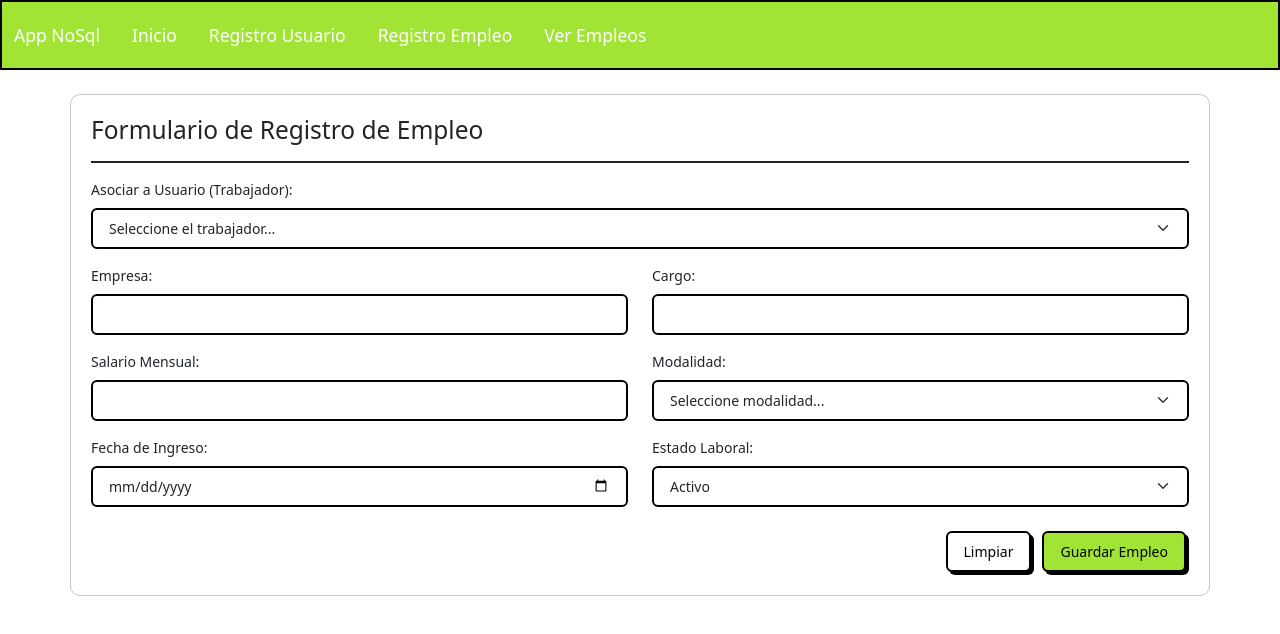
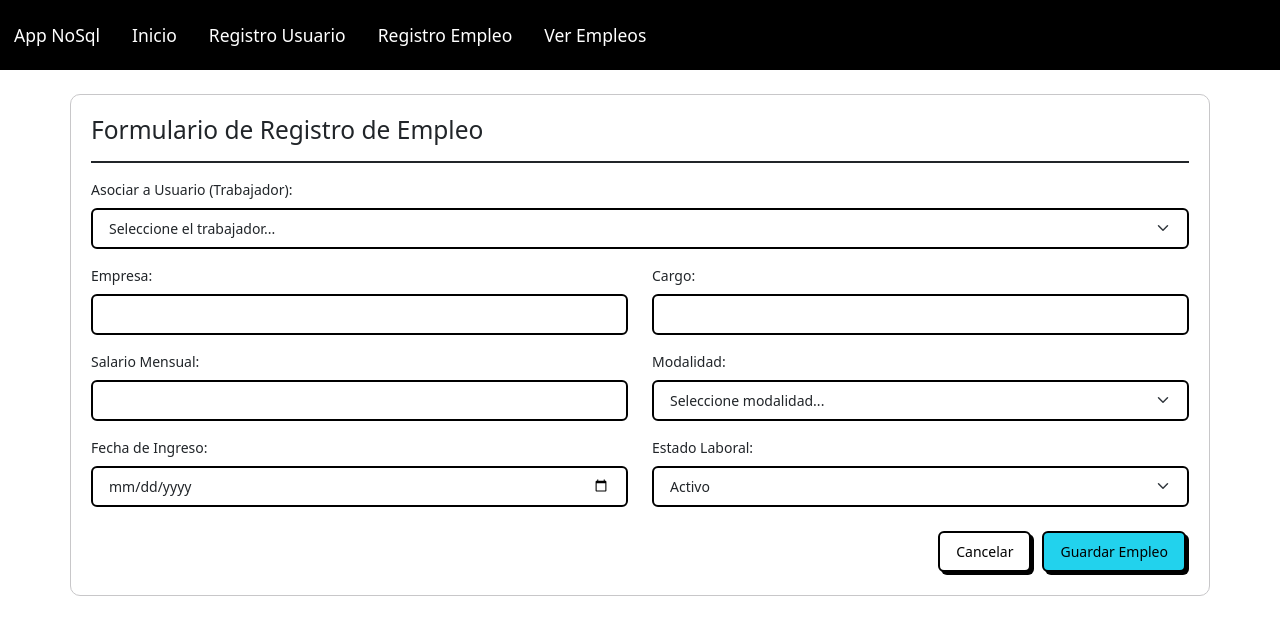
Before and after one commit to Pitiwax/proyecto-nosql-evaluacion3, a plain HTML site: page app/crear-empleo.html in a window 1280 px wide. Drawn offline with nearby package versions, Linux system fonts and the light colour scheme; no server answers.

Commit message:
Cambios en validaciones Y color de formularios y tablas

```diff
--- a/app/crear-empleo.html
+++ b/app/crear-empleo.html
@@ -20,7 +20,7 @@
 </head>
 
 <body>
-    <nav class="navbar navbar-expand-lg bg-primary" data-bs-theme="dark">
+    <nav class="navbar navbar-expand-lg bg-dark" data-bs-theme="dark">
         <div class="container-fluid">
             <a class="navbar-brand" href="#">App NoSql</a>
             <button class="navbar-toggler" type="button" data-bs-toggle="collapse" data-bs-target="#navbarColor01"
@@ -95,8 +95,8 @@
 
             <div class="row mt-4">
                 <div class="col d-flex justify-content-end">
-                    <button type="reset" class="btn btn-secondary me-2">Limpiar</button>
-                    <button type="button" class="btn btn-primary" onclick="guardarNuevoEmpleo();">Guardar Empleo</button>
+                    <button type="reset" class="btn btn-secondary me-2">Cancelar</button>
+                    <button type="button" class="btn btn-info" onclick="guardarNuevoEmpleo();">Guardar Empleo</button>
                 </div>
             </div>
         </form>
--- a/app/js/crear-empleo.js
+++ b/app/js/crear-empleo.js
@@ -20,9 +20,10 @@ async function cargarUsuariosEnSelect() {
     }
 }
 
-// Función para enviar los datos al backend
+// Función para enviar los datos al backend validados
 async function guardarNuevoEmpleo() {
     const formulario = document.getElementById('formularioEmpleo');
+     formulario.classList.add('was-validated');
 
 
     if (!formulario.checkValidity()) {
@@ -33,7 +34,7 @@ async function guardarNuevoEmpleo() {
     const dataForm = new FormData(formulario);
     const datos = Object.fromEntries(dataForm.entries());
 
-        try {
+    try {
         const response = await fetch('http://localhost:3000/guardarEmpleo', {
             method: 'POST',
             headers: {
@@ -47,14 +48,11 @@ async function guardarNuevoEmpleo() {
         } else {
 
             const data = await response.json();
-
             alert(data.message);
-
             window.location.href = './empleos.html';
         }
     } catch (error) {
         console.error("Error al guardar el empleo:", error);
         alert('Ocurrió un error al procesar el guardado del empleo.');
     }
-
 }
```
Also changed, not shown: app/empleos.html (+1 -4 lines), app/form.html (+2 -2 lines), app/index.html (+1 -1 lines).
